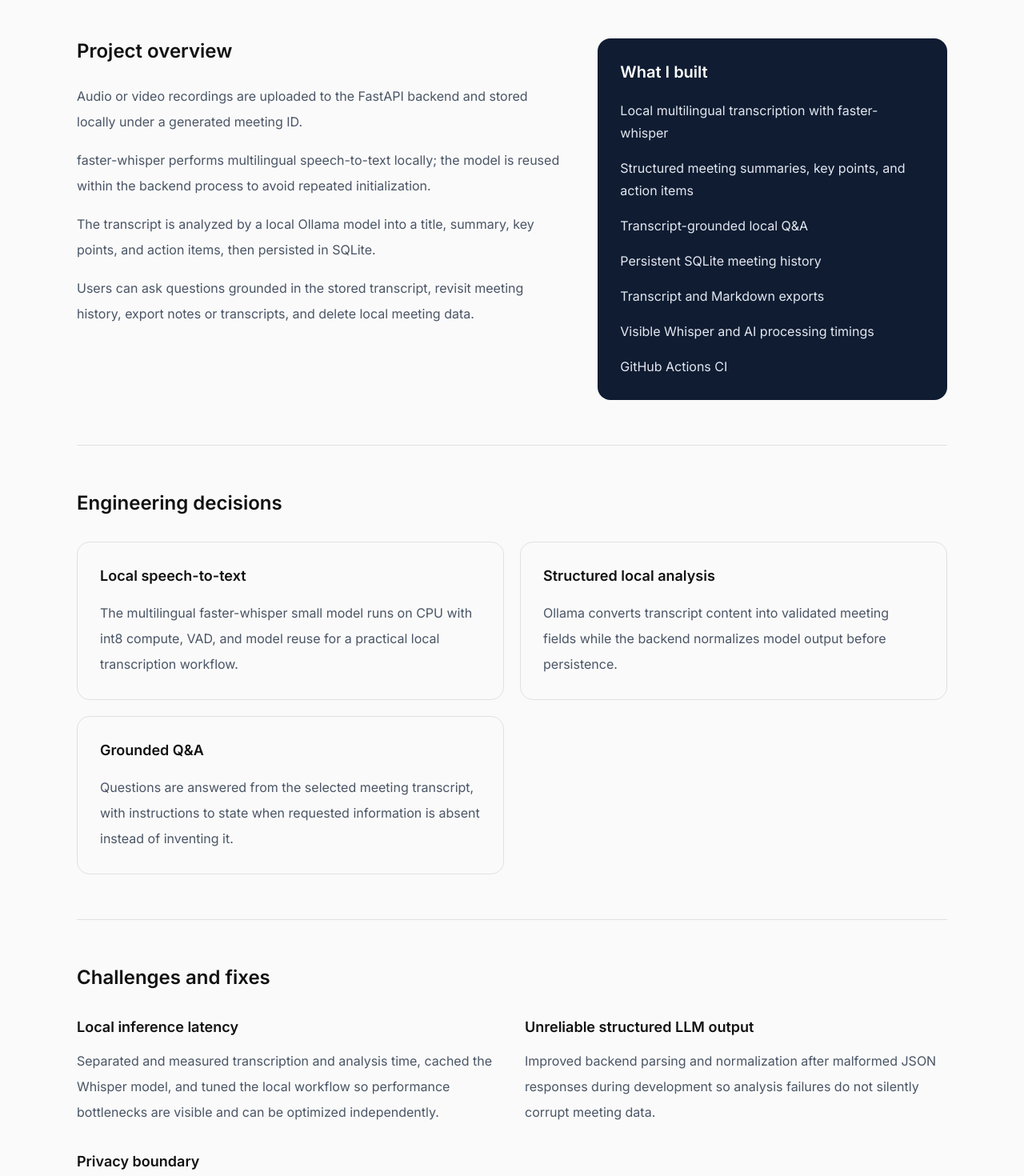
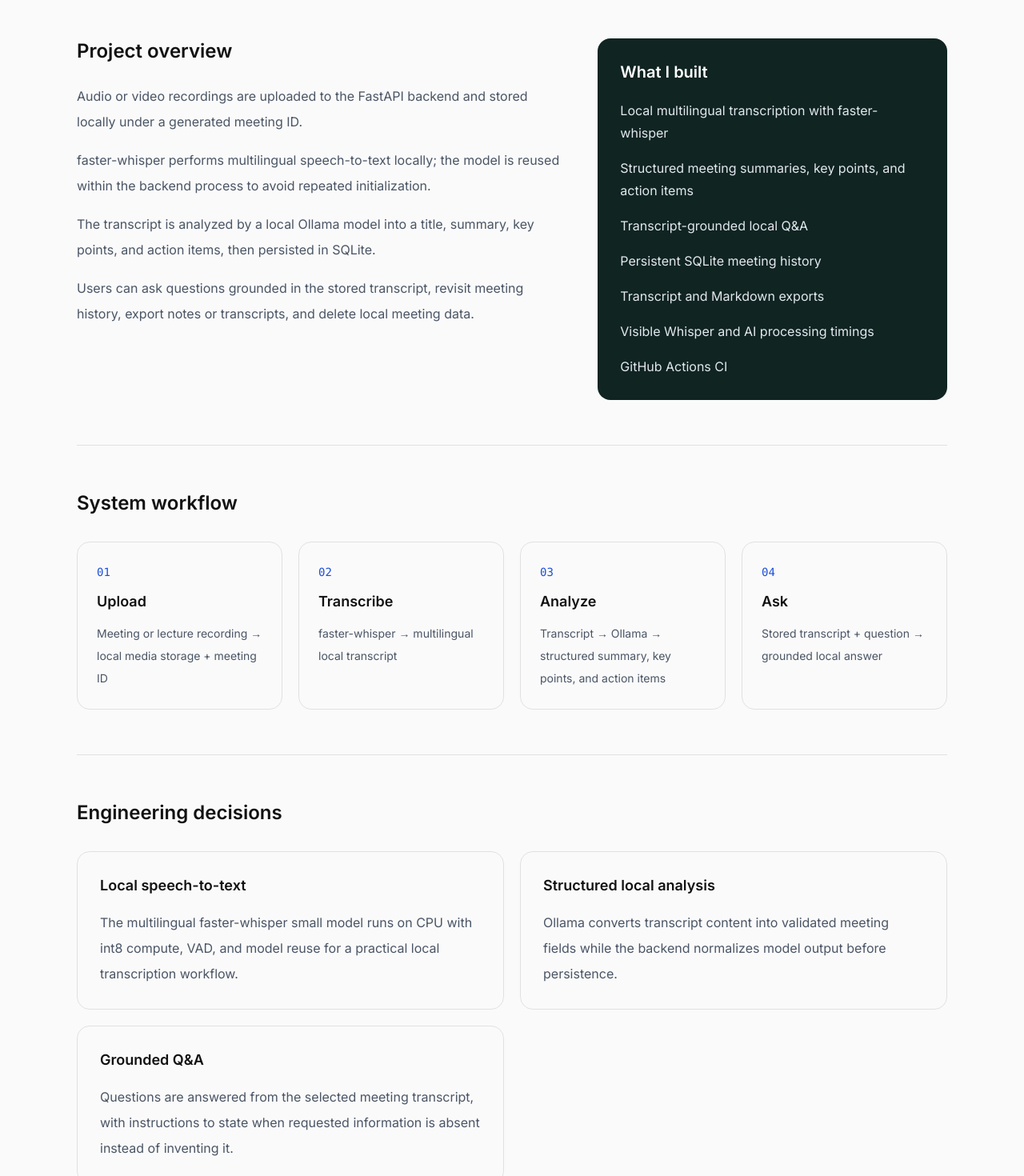
Before and after one commit to Mehrdad-Afshari/mehrdad-afshari-portfolio, a Next.js app: page /projects/ai-meeting-assistant in a window 1280 px wide. Shown: the part 940-2410 px from the top of the page at 80% size. Built offline with nearby package versions, Linux system fonts and the light colour scheme.

Commit message:
polish: make project case studies project-specific

```diff
--- a/components/ProjectPage.tsx
+++ b/components/ProjectPage.tsx
@@ -7,240 +7,78 @@ import { getTranslator } from "@/lib/translations";
 import { ProjectStructuredData } from "@/components/StructuredData";
 import Navbar from "@/components/Navbar";
 import Footer from "@/components/Footer";
-export default function ProjectPage({
-  locale = "en",
-  slug,
-}: {
-  locale?: Locale;
-  slug: string;
-}) {
+
+export default function ProjectPage({ locale = "en", slug }: { locale?: Locale; slug: string }) {
   const projects = getProjects(locale);
   const t = getTranslator(locale);
   const project = projects.find((item) => item.id === slug);
   if (!project) notFound();
+
+  const isMeeting = project.id === "ai-meeting-assistant";
+  const isSokoban = project.id === "sokoban-solver";
+  const highlightPanel = isMeeting ? "bg-[#102421]" : isSokoban ? "bg-[#241b35]" : "bg-[#101c32]";
+  const learning = project.id === "ai-meeting-assistant"
+    ? (locale === "de"
+        ? "Die wichtigste Erkenntnis: Eine nützliche lokale Meeting-KI ist nicht nur ein Transkriptionsmodell. Spracherkennung, robuste strukturierte LLM-Ausgaben, persistenter Verlauf, belegte Antworten und sichtbare Laufzeiten müssen als ein zusammenhängendes System funktionieren."
+        : "The key learning: a useful local meeting assistant is more than a transcription model. Speech recognition, robust structured LLM output, persistent history, grounded answers, and visible processing time have to work as one coherent system.")
+    : project.id === "ai-job-application-assistant"
+      ? (locale === "de"
+          ? "Die wichtigste Erkenntnis: Bei KI-gestützten Bewerbungswerkzeugen sollten überprüfbare Evidenz und deterministische Bewertung von generativer Textproduktion getrennt bleiben."
+          : "The key learning: in AI-assisted application tools, verifiable evidence and deterministic scoring should remain separate from generative writing.")
+      : project.id === "ai-knowledge-assistant"
+        ? t("A useful RAG application depends on the whole system: ingestion, chunking, retrieval, persistence, meaningful sources, and a clear interface.")
+        : null;
+
   return (
     <>
       <ProjectStructuredData project={project} locale={locale} />
       <Navbar locale={locale} path={`/projects/${project.id}`} />
-      <main
-        id="main-content"
-        className="mx-auto max-w-6xl px-6 pb-20 pt-32 lg:px-8"
-      >
-        <Link
-          href={`${localePath(locale)}#projects`}
-          className="inline-flex items-center gap-2 text-sm text-gray-600 dark:text-gray-400"
-        >
-          <ArrowLeft size={16} />
-          {t("All projects")}
+      <main id="main-content" className="mx-auto max-w-6xl px-6 pb-20 pt-32 lg:px-8">
+        <Link href={`${localePath(locale)}#projects`} className="inline-flex items-center gap-2 text-sm text-gray-600 dark:text-gray-400">
+          <ArrowLeft size={16} />{t("All projects")}
         </Link>
+
         <header className="border-b border-black/10 pb-12 pt-10 dark:border-white/10">
-          <p className="text-sm font-medium text-blue-600 dark:text-blue-400">
-            {project.type}
-            {project.version ? ` / ${project.version}` : ""}
-          </p>
-          <h1 className="mt-5 text-4xl font-semibold tracking-tight sm:text-6xl">
-            {project.title}
-          </h1>
-          <p className="mt-7 max-w-3xl text-lg leading-8 text-gray-600 dark:text-gray-400">
-            {project.description}
-          </p>
+          <p className="text-sm font-medium text-blue-600 dark:text-blue-400">{project.type}{project.version ? ` / ${project.version}` : ""}</p>
+          <h1 className="mt-5 text-4xl font-semibold tracking-tight sm:text-6xl">{project.title}</h1>
+          <p className="mt-7 max-w-3xl text-lg leading-8 text-gray-600 dark:text-gray-400">{project.description}</p>
           <div className="mt-7 flex flex-wrap gap-2">
-            {project.technologies.map((tech) => (
-              <span
-                key={tech}
-                className="rounded-lg border border-black/10 px-3 py-2 text-sm dark:border-white/15"
-              >
-                {tech}
-              </span>
-            ))}
+            {project.technologies.map((tech) => <span key={tech} className="rounded-lg border border-black/10 px-3 py-2 text-sm dark:border-white/15">{tech}</span>)}
           </div>
           <div className="mt-8 flex flex-wrap gap-4">
-            {project.github && (
-              <a
-                href={project.github}
-                target="_blank"
-                rel="noopener noreferrer"
-                className="inline-flex items-center gap-2 rounded-full bg-blue-600 px-5 py-3 text-sm font-medium text-white hover:bg-blue-700"
-              >
-                {t("View source on GitHub")}
-                <ArrowUpRight size={16} />
-              </a>
-            )}
-            {project.demo && (
-              <a
-                href={project.demo}
-                target="_blank"
-                rel="noopener noreferrer"
-                className="inline-flex items-center gap-2 rounded-full border px-5 py-3 text-sm"
-              >
-                {t("Live demo")}
-                <ArrowUpRight size={16} />
-              </a>
-            )}
+            {project.github && <a href={project.github} target="_blank" rel="noopener noreferrer" className="inline-flex items-center gap-2 rounded-full bg-blue-600 px-5 py-3 text-sm font-medium text-white hover:bg-blue-700">{t("View source on GitHub")}<ArrowUpRight size={16} /></a>}
+            {project.demo && <a href={project.demo} target="_blank" rel="noopener noreferrer" className="inline-flex items-center gap-2 rounded-full border px-5 py-3 text-sm">{t("Live demo")}<ArrowUpRight size={16} /></a>}
           </div>
         </header>
-        {project.problem && (
-          <section className="grid gap-10 border-b border-black/10 py-14 dark:border-white/10 md:grid-cols-2">
-            <div>
-              <h2 className="text-2xl font-semibold">{t("The problem")}</h2>
-              <p className="mt-5 text-base leading-8 text-gray-600 dark:text-gray-400">
-                {project.problem}
-              </p>
-            </div>
-            <div>
-              <h2 className="text-2xl font-semibold">{t("My approach")}</h2>
-              <p className="mt-5 text-base leading-8 text-gray-600 dark:text-gray-400">
-                {project.solution}
-              </p>
-            </div>
-          </section>
-        )}
+
+        {project.problem && <section className="grid gap-10 border-b border-black/10 py-14 dark:border-white/10 md:grid-cols-2">
+          <div><h2 className="text-2xl font-semibold">{t("The problem")}</h2><p className="mt-5 text-base leading-8 text-gray-600 dark:text-gray-400">{project.problem}</p></div>
+          <div><h2 className="text-2xl font-semibold">{t("My approach")}</h2><p className="mt-5 text-base leading-8 text-gray-600 dark:text-gray-400">{project.solution}</p></div>
+        </section>}
+
         <section className="grid gap-10 py-14 lg:grid-cols-[1.4fr_1fr]">
-          <div>
-            <h2 className="text-2xl font-semibold">{t("Project overview")}</h2>
-            <div className="mt-6 space-y-4">
-              {project.overview.map((text) => (
-                <p
-                  key={text}
-                  className="text-base leading-8 text-gray-600 dark:text-gray-400"
-                >
-                  {text}
-                </p>
-              ))}
-            </div>
-          </div>
-          <aside className="rounded-2xl bg-[#101c32] p-7 text-white">
-            <h2 className="text-xl font-semibold">{t("What I built")}</h2>
-            <ul className="mt-5 space-y-4">
-              {project.highlights.map((text) => (
-                <li key={text} className="text-base leading-7 text-slate-200">
-                  {text}
-                </li>
-              ))}
-            </ul>
-          </aside>
+          <div><h2 className="text-2xl font-semibold">{t("Project overview")}</h2><div className="mt-6 space-y-4">{project.overview.map((text) => <p key={text} className="text-base leading-8 text-gray-600 dark:text-gray-400">{text}</p>)}</div></div>
+          <aside className={`rounded-2xl p-7 text-white ${highlightPanel}`}><h2 className="text-xl font-semibold">{t("What I built")}</h2><ul className="mt-5 space-y-4">{project.highlights.map((text) => <li key={text} className="text-base leading-7 text-slate-200">{text}</li>)}</ul></aside>
         </section>
-        {project.algorithms?.length && (
-          <section className="border-t border-black/10 py-14 dark:border-white/10">
-            <h2 className="text-2xl font-semibold">
-              {t("Engineering decisions")}
-            </h2>
-            <div className="mt-8 grid gap-5 md:grid-cols-2">
-              {project.algorithms.map((item) => (
-                <article
-                  key={item.name}
-                  className="rounded-2xl border border-black/10 p-7 dark:border-white/10"
-                >
-                  <h3 className="text-lg font-semibold">{item.name}</h3>
-                  <p className="mt-4 text-base leading-8 text-gray-600 dark:text-gray-400">
-                    {item.description}
-                  </p>
-                </article>
-              ))}
-            </div>
-          </section>
-        )}
-        {project.challenges && (
-          <section className="border-t border-black/10 py-14 dark:border-white/10">
-            <h2 className="text-2xl font-semibold">
-              {t("Challenges and fixes")}
-            </h2>
-            <div className="mt-8 grid gap-8 md:grid-cols-2">
-              {project.challenges.map((item) => (
-                <article key={item.name}>
-                  <h3 className="text-lg font-semibold">{item.name}</h3>
-                  <p className="mt-3 text-base leading-8 text-gray-600 dark:text-gray-400">
-                    {item.description}
-                  </p>
-                </article>
-              ))}
-            </div>
-          </section>
-        )}
-        {project.results && project.results.length > 0 && (
-          <section className="py-14">
-            <h2 className="text-2xl font-semibold">
-              {t("Evaluation results")}
-            </h2>
-            <div className="mt-8 grid gap-5 md:grid-cols-3">
-              {project.results.map((result) => (
-                <article key={result.map} className="rounded-2xl border p-6">
-                  <h3 className="text-lg font-semibold">{result.map}</h3>
-                  <dl className="mt-4 space-y-3">
-                    {Object.entries(result)
-                      .filter(([key]) => key !== "map")
-                      .map(([key, value]) => (
-                        <div key={key} className="flex justify-between gap-4">
-                          <dt>{key}</dt>
-                          <dd>{value.toLocaleString()}</dd>
-                        </div>
-                      ))}
-                  </dl>
-                </article>
-              ))}
-            </div>
-          </section>
-        )}
-        {project.outcome && (
-          <section className="rounded-2xl border border-blue-500/20 bg-blue-500/5 p-8">
-            <h2 className="text-2xl font-semibold">
-              {t("Result and learning")}
-            </h2>
-            <p className="mt-5 text-base leading-8 text-gray-600 dark:text-gray-400">
-              {project.outcome}
-            </p>
-            <p className="mt-4 text-base leading-8 text-gray-600 dark:text-gray-400">
-              {t(
-                "A useful RAG application depends on the whole system: ingestion, chunking, retrieval, persistence, meaningful sources, and a clear interface.",
-              )}
-            </p>
-          </section>
-        )}
-        {project.limitations?.length && (
-          <section className="py-14">
-            <h2 className="text-2xl font-semibold">
-              {t("Scope and limitations")}
-            </h2>
-            <ul className="mt-6 list-disc space-y-3 pl-5 text-base leading-8 text-gray-600 dark:text-gray-400">
-              {project.limitations.map((text) => (
-                <li key={text}>{text}</li>
-              ))}
-            </ul>
-          </section>
-        )}
-        {project.documentation && (
-          <section className="border-t border-black/10 py-10 dark:border-white/10">
-            <h2 className="text-2xl font-semibold">
-              {t("Explore the implementation")}
-            </h2>
-            <p className="mt-4 text-base leading-7 text-gray-600 dark:text-gray-400">
-              {t(
-                "This case study is based on the project’s own documentation.",
-              )}
-            </p>
-            <div className="mt-6 flex flex-wrap gap-4">
-              {project.documentation.map((item) => (
-                <a
-                  key={item.href}
-                  href={item.href}
-                  target="_blank"
-                  rel="noopener noreferrer"
-                  className="inline-flex items-center gap-2 rounded-xl border border-black/10 px-4 py-3 text-sm hover:bg-black/5 dark:border-white/15 dark:hover:bg-white/5"
-                >
-                  {item.label}
-                  <ArrowUpRight size={16} />
-                </a>
-              ))}
-            </div>
-          </section>
-        )}
-        <Link
-          href={`${localePath(locale)}#contact`}
-          className="inline-flex items-center gap-2 font-medium text-blue-600 dark:text-blue-400"
-        >
-          {t("Let’s talk about AI and software development")}
-          <ArrowUpRight size={17} />
-        </Link>
+
+        {project.pipeline?.length && <section className="border-t border-black/10 py-14 dark:border-white/10">
+          <h2 className="text-2xl font-semibold">{locale === "de" ? "Systemablauf" : "System workflow"}</h2>
+          <div className="mt-8 grid gap-5 md:grid-cols-2 lg:grid-cols-4">{project.pipeline.map((item, index) => <article key={item.name} className="rounded-2xl border border-black/10 p-6 dark:border-white/10"><span className="font-mono text-sm text-blue-600 dark:text-blue-400">0{index + 1}</span><h3 className="mt-3 text-lg font-semibold">{item.name}</h3><p className="mt-3 text-sm leading-7 text-gray-600 dark:text-gray-400">{item.description}</p></article>)}</div>
+        </section>}
+
+        {project.algorithms?.length && <section className="border-t border-black/10 py-14 dark:border-white/10"><h2 className="text-2xl font-semibold">{t("Engineering decisions")}</h2><div className="mt-8 grid gap-5 md:grid-cols-2">{project.algorithms.map((item) => <article key={item.name} className="rounded-2xl border border-black/10 p-7 dark:border-white/10"><h3 className="text-lg font-semibold">{item.name}</h3><p className="mt-4 text-base leading-8 text-gray-600 dark:text-gray-400">{item.description}</p></article>)}</div></section>}
+
+        {project.challenges && <section className="border-t border-black/10 py-14 dark:border-white/10"><h2 className="text-2xl font-semibold">{t("Challenges and fixes")}</h2><div className="mt-8 grid gap-8 md:grid-cols-2">{project.challenges.map((item) => <article key={item.name}><h3 className="text-lg font-semibold">{item.name}</h3><p className="mt-3 text-base leading-8 text-gray-600 dark:text-gray-400">{item.description}</p></article>)}</div></section>}
+
+        {project.results && project.results.length > 0 && <section className="py-14"><h2 className="text-2xl font-semibold">{t("Evaluation results")}</h2><div className="mt-8 grid gap-5 md:grid-cols-3">{project.results.map((result) => <article key={result.map} className="rounded-2xl border p-6"><h3 className="text-lg font-semibold">{result.map}</h3><dl className="mt-4 space-y-3">{Object.entries(result).filter(([key]) => key !== "map").map(([key, value]) => <div key={key} className="flex justify-between gap-4"><dt>{key}</dt><dd>{value.toLocaleString()}</dd></div>)}</dl></article>)}</div></section>}
+
+        {project.outcome && <section className="rounded-2xl border border-blue-500/20 bg-blue-500/5 p-8"><h2 className="text-2xl font-semibold">{t("Result and learning")}</h2><p className="mt-5 text-base leading-8 text-gray-600 dark:text-gray-400">{project.outcome}</p>{learning && <p className="mt-4 text-base leading-8 text-gray-600 dark:text-gray-400">{learning}</p>}</section>}
+
+        {project.limitations?.length && <section className="py-14"><h2 className="text-2xl font-semibold">{t("Scope and limitations")}</h2><ul className="mt-6 list-disc space-y-3 pl-5 text-base leading-8 text-gray-600 dark:text-gray-400">{project.limitations.map((text) => <li key={text}>{text}</li>)}</ul></section>}
+
+        {project.documentation && <section className="border-t border-black/10 py-10 dark:border-white/10"><h2 className="text-2xl font-semibold">{t("Explore the implementation")}</h2><p className="mt-4 text-base leading-7 text-gray-600 dark:text-gray-400">{t("This case study is based on the project’s own documentation.")}</p><div className="mt-6 flex flex-wrap gap-4">{project.documentation.map((item) => <a key={item.href} href={item.href} target="_blank" rel="noopener noreferrer" className="inline-flex items-center gap-2 rounded-xl border border-black/10 px-4 py-3 text-sm hover:bg-black/5 dark:border-white/15 dark:hover:bg-white/5">{item.label}<ArrowUpRight size={16} /></a>)}</div></section>}
+
+        <Link href={`${localePath(locale)}#contact`} className="inline-flex items-center gap-2 font-medium text-blue-600 dark:text-blue-400">{t("Let’s talk about AI and software development")}<ArrowUpRight size={17} /></Link>
       </main>
       <Footer locale={locale} />
     </>
```
